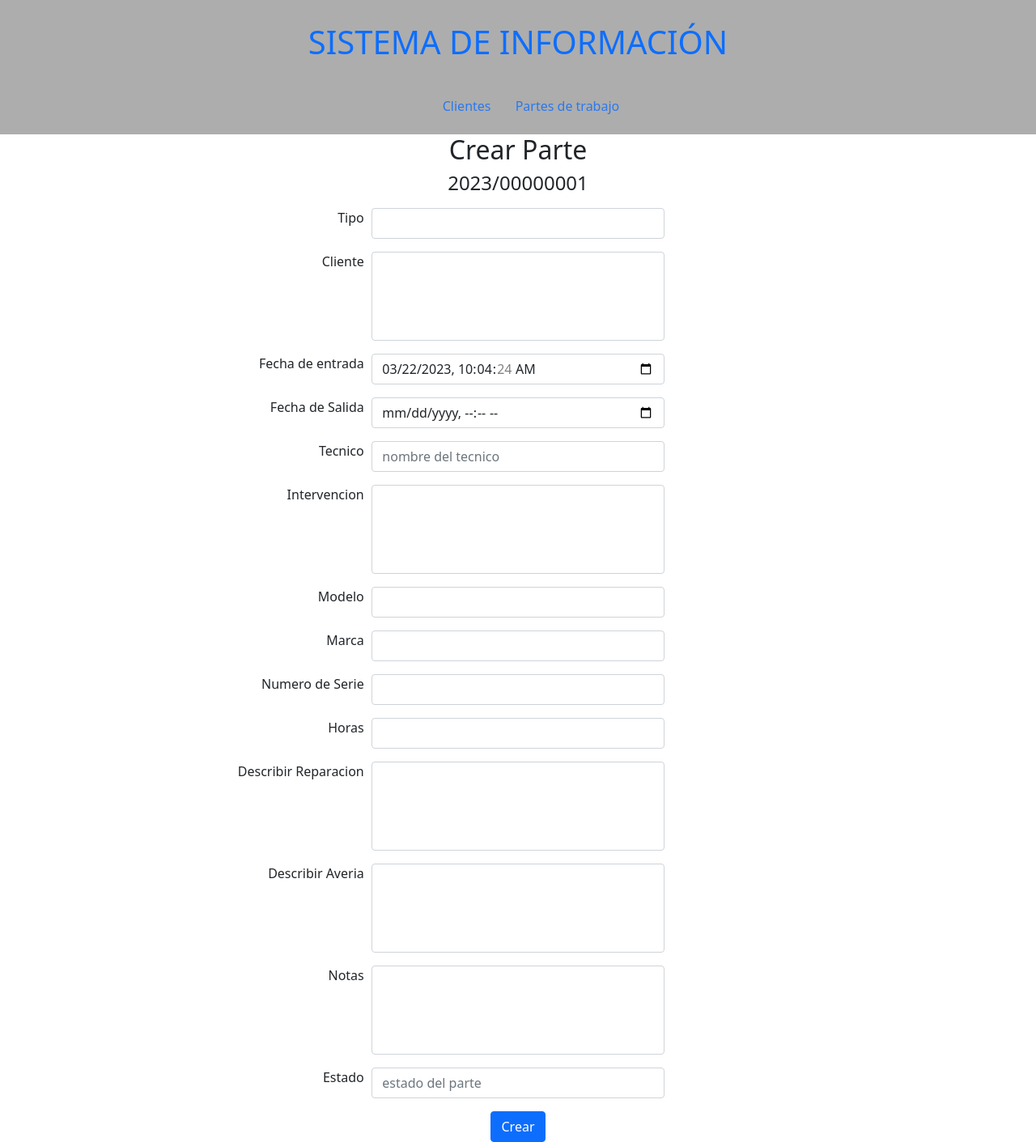
After one commit to Rolob3rto/Sistema-de-informacion-IMS, a PHP site: page /plantillas/crearPartes.php in a window 1280 px wide. The commit adds this page. Shown: the whole page at 81% size. Run offline with PHP 8.4, Linux system fonts and the light colour scheme; data comes from the database, SQL or seed files in the repository.

Commit message:
alta de partes

```diff
--- /dev/null
+++ b/plantillas/crearPartes.php
@@ -0,0 +1,170 @@
+<?php
+include 'db.php';
+
+// Esto es lo que voy a implementar para dar el alta con un nuevo numero de parte
+
+  $sql = "SELECT IFNULL(MAX(numeroParte), 0) + 1 AS siguiente_numero
+          FROM parteTrabajo
+          WHERE anio = YEAR(NOW());";
+
+  $resultado = mysqli_query($mysqli, $sql);
+  $numero = mysqli_fetch_assoc($resultado);
+
+  $numeroString = $numero["siguiente_numero"];
+
+  $numeroInteger = intval($numeroString);
+
+?>
+
+
+<!DOCTYPE html>
+<html lang="es">
+
+<head>
+  <meta charset="UTF-8">
+  <meta http-equiv="X-UA-Compatible" content="IE=edge">
+  <meta name="viewport" content="width=device-width, initial-scale=1.0">
+  <title>Crear parte</title>
+
+  <link rel="stylesheet" href="../css/generico.css">
+  <link href="../css/bootstrap/bootstrap.min.css" rel="stylesheet">
+  <script src="../js/bootstrap/bootstrap.bundle.min.js"></script>
+</head>
+
+<body>
+  <?php include('comunes/menuPrincipal.php') ?>
+  <div class="container formulario">
+
+
+    <form class="form-table" method="post" action="creandoPartes.php">
+      <fieldset>
+
+        <!-- Form Name -->
+        <h2 class="h2Modificar h2">Crear Parte</h2>
+        <h4 class="h4"><?= date('Y') . '/' . str_pad($numeroInteger, 8, '0', STR_PAD_LEFT) ?></h4>
+
+        <!-- Text input-->
+        <div class="form-group">
+          <label class="col-md-4 control-label" for="tipo">Tipo</label>
+          <div class="col-md-4">
+            <input id="tipo" name="tipo" type="text"  class="form-control input-md" value="" require>
+
+          </div>
+        </div>
+
+        <!-- Text input-->
+        <div class="form-group">
+          <label class="col-md-4 control-label" for="cliente">Cliente</label>
+          <div class="col-md-4">
+            <textarea id="cliente" name="cliente" rows="4" style="resize:none" class="form-control input-md"></textarea>
+
+          </div>
+        </div>
+
+        <!-- Text input-->
+        <div class="form-group">
+          <label class="col-md-4 control-label" for="fechaEntrada">Fecha de entrada</label>
+          <div class="col-md-4">
+            <input id="fechaEntrada" name="fechaEntrada" type="datetime-local"  value="<?= date('Y-m-d\TH:i:s') ?>" class="form-control input-md">
+
+          </div>
+        </div>
+
+        <!-- Text input-->
+        <div class="form-group">
+          <label class="col-md-4 control-label" for="fechaSalida">Fecha de Salida</label>
+          <div class="col-md-4">
+            <input id="fechaSalida" name="fechaSalida" type="datetime-local" class="form-control input-md">
+
+          </div>
+        </div>
+
+        <!-- Text input-->
+        <div class="form-group">
+          <label class="col-md-4 control-label" for="tecnico">Tecnico</label>
+          <div class="col-md-4">
+            <input id="tecnico" name="tecnico" type="text" value="" placeholder="nombre del tecnico" class="form-control input-md">
+
+          </div>
+        </div>
+
+        <!-- Text input-->
+        <div class="form-group">
+          <label class="col-md-4 control-label" for="intervencion">Intervencion</label>
+          <div class="col-md-4">
+            <textarea id="intervencion" name="intervencion" rows="4" style="resize:none" class="form-control input-md"></textarea>
+          </div>
+        </div>
+
+        <div class="form-group">
+          <label class="col-md-4 control-label" for="modelo">Modelo</label>
+          <div class="col-md-4">
+            <input id="modelo" name="modelo" type="text" placeholder="" value="" class="form-control input-md">
+
+          </div>
+        </div>
+
+        <div class="form-group">
+          <label class="col-md-4 control-label" for="marca">Marca</label>
+          <div class="col-md-4">
+            <input id="marca" name="marca" type="text" placeholder="" value="" class="form-control input-md">
+
+          </div>
+        </div>
+
+        <div class="form-group">
+        <label class="col-md-4 control-label" for="numeroSerie">Numero de Serie</label>
+          <div class="col-md-4">
+          <input id="numeroSerie" name="numeroSerie" type="text" placeholder="" value="" class="form-control input-md">
+          </div>
+        </div>
+
+        <div class="form-group">
+        <label class="col-md-4 control-label" for="horas">Horas</label>
+          <div class="col-md-4">
+          <input id="horas" name="horas" type="text" placeholder="" value="" class="form-control input-md">
+          </div>
+        </div>
+
+        <div class="form-group">
+          <label class="col-md-4 control-label" for="descReparacion">Describir Reparacion</label>
+          <div class="col-md-4">
+            <textarea id="descReparacion" name="descReparacion" rows="4" style="resize:none" class="form-control input-md"></textarea>
+          </div>
+        </div>
+
+        <div class="form-group">
+          <label class="col-md-4 control-label" for="descAveria">Describir Averia</label>
+          <div class="col-md-4">
+            <textarea id="descAveria" name="descAveria" rows="4" style="resize:none" class="form-control input-md"></textarea>
+          </div>
+        </div>
+
+        <div class="form-group">
+          <label class="col-md-4 control-label" for="notas">Notas</label>
+          <div class="col-md-4">
+            <textarea id="notas" name="notas" rows="4" style="resize:none" class="form-control input-md"></textarea>
+          </div>
+        </div>
+
+        <div class="form-group">
+          <label class="col-md-4 control-label" for="estado">Estado</label>
+          <div class="col-md-4">
+            <input id="estado" name="estado" type="text" placeholder="estado del parte" value="" pattern="^[a-zA-Z]{3}$" class="form-control input-md">
+
+          </div>
+        </div>
+
+
+
+        <button type="submit" class="btn btn-primary">Crear</button>
+      </fieldset>
+
+    </form>
+  </div>
+
+</body>
+
+</html>
+
+<?php mysqli_close($mysqli) ?>
--- a/plantillas/modificandoPartes.php
+++ b/plantillas/modificandoParte.php
@@ -57,6 +57,7 @@ echo $_POST["estado"];
 echo $_POST["idParteTrabajo"]; */
 
 // redirigir a la página de listado de partes de trabajo
+$mysqli->close();
 header("Location: listadoPartesDeTrabajo.php");
 
 ?>
```
Also changed, not shown: plantillas/comunes/menuLateral.php (deleted, +0 -10 lines), plantillas/creandoPartes.php (added, +73 -0 lines), plantillas/listadoClientes.php (+10 -1 lines), plantillas/listadoPartesDeTrabajo.php (+15 -2 lines), plantillas/modificarParte.php (renamed from plantillas/modificarPartes.php, +3 -5 lines).
